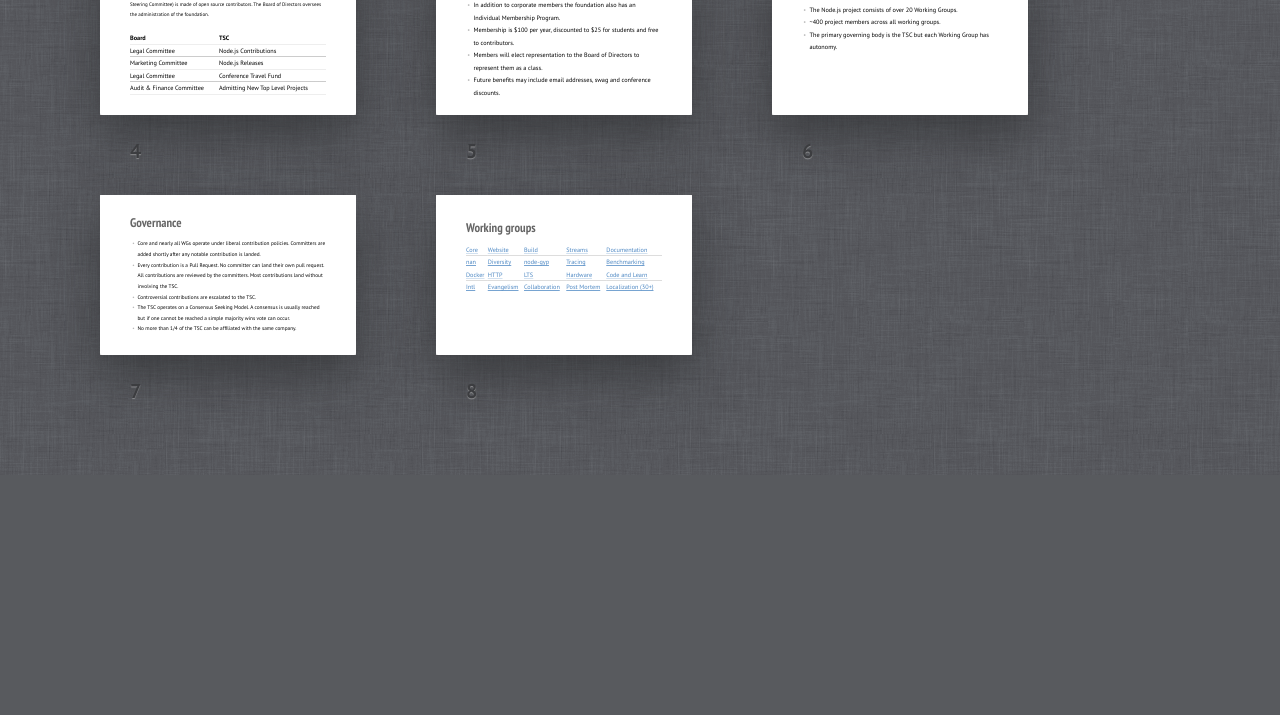
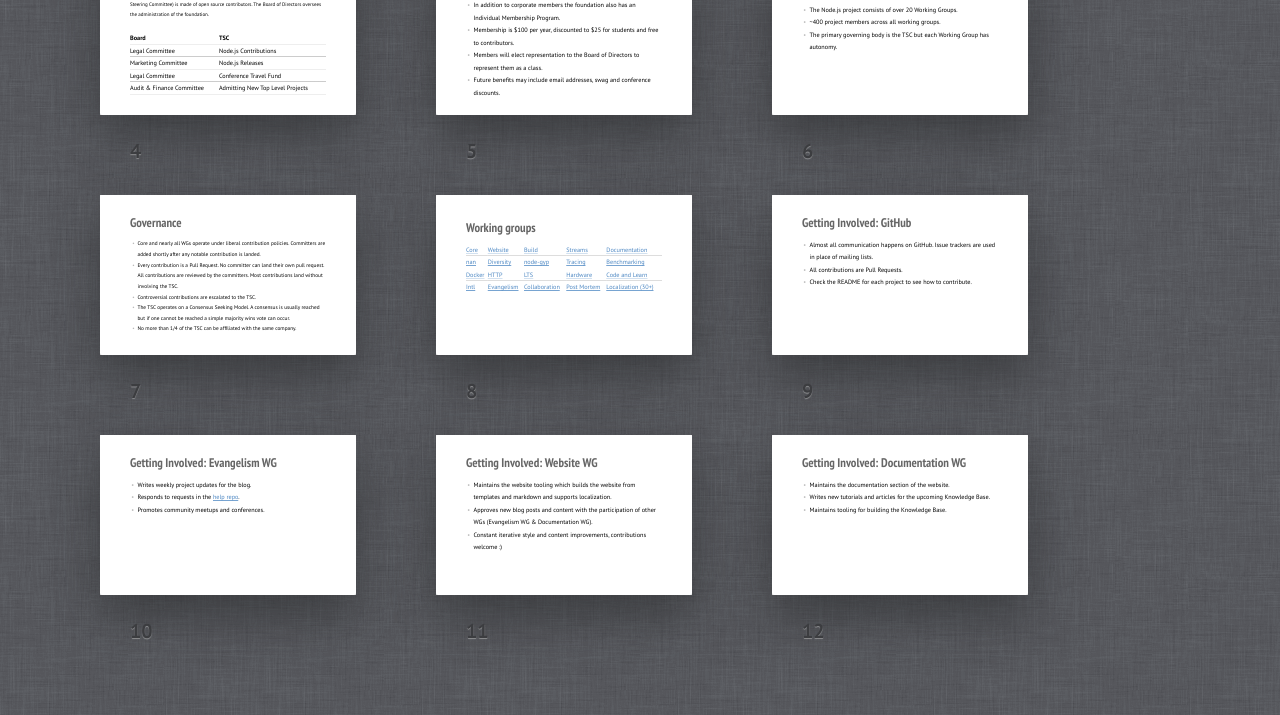
Before and after one commit to nodejs/foundation-slides, a plain HTML site: page index.html in a window 1280 px wide. Shown: the part 575-1290 px from the top of the page. Before the commit the page ends 1050 px from the top, so only its background shows below. Drawn offline with Linux system fonts and the light colour scheme.

Commit message:
Added Getting Involved section.

```diff
--- a/index.html
+++ b/index.html
@@ -37,9 +37,9 @@
 	</header>
 	<div class="clearfix"></div>
 	<section class="slide cover" id="Cover"><div>
-		<h2>The Node.js Foundation</h2>
+		<h2 style="text-shadow: 2px 2px grey;">The Node.js Foundation</h2>
 		<p></p>
-		<img src="pictures/cover.jpg" alt="">
+		<img src="pictures/yellow.png" alt="" style="max-width:100%;">
 		<!--
 			To apply styles to the certain slides
 			set slide ID to get needed elements
@@ -256,6 +256,49 @@
 
 	</div></section>
 
+	<section class="slide"><div>
+		<h2 style="margin-top:-20px;">Getting Involved: GitHub</h2>
+		<ul>
+			<li>Almost all communication happens on GitHub. Issue trackers are used in place of mailing lists.</li>
+			<li>All contributions are Pull Requests.</li>
+			<li>Check the README for each project to see how to contribute.</li>
+		</ul>
+	</div></section>
+
+	<section class="slide"><div>
+		<h2 style="margin-top:-20px;">Getting Involved: Evangelism WG</h2>
+		<ul>
+			<li>Writes weekly project updates for the blog.</li>
+			<li>Responds to requests in the <a href="">help repo</a>.</li>
+			<li>Promotes community meetups and conferences.</li>
+		</ul>
+	</div></section>
+
+	<section class="slide"><div>
+		<h2 style="margin-top:-20px;">Getting Involved: Website WG</h2>
+		<ul>
+			<li>Maintains the website tooling which builds the website from templates and markdown and supports localization.</li>
+			<li>Approves new blog posts and content with the participation of other WGs (Evangelism WG & Documentation WG).</li>
+			<li>Constant iterative style and content improvements, contributions welcome :)</li>
+		</ul>
+	</div></section>
+
+	<section class="slide"><div>
+		<h2 style="margin-top:-20px;">Getting Involved: Documentation WG</h2>
+		<ul>
+			<li>Maintains the documentation section of the website.</li>
+			<li>Writes new tutorials and articles for the upcoming Knowledge Base.</li>
+			<li>Maintains tooling for building the Knowledge Base.</li>
+		</ul>
+	</div></section>
+
+	<!-- <section class="slide"><div>
+		<h2 style="margin-top:-20px;">Getting Involved: </h2>
+		<ul>
+			<li></li>
+		</ul>
+	</div></section> -->
+
 	<p class="badge"><a href="https://github.com/iojs/roadmap">Fork me on Github</a></p>
 	<!--
 		To hide progress bar from entire presentation
```
Also changed, not shown: pictures/yellow.png (added).
